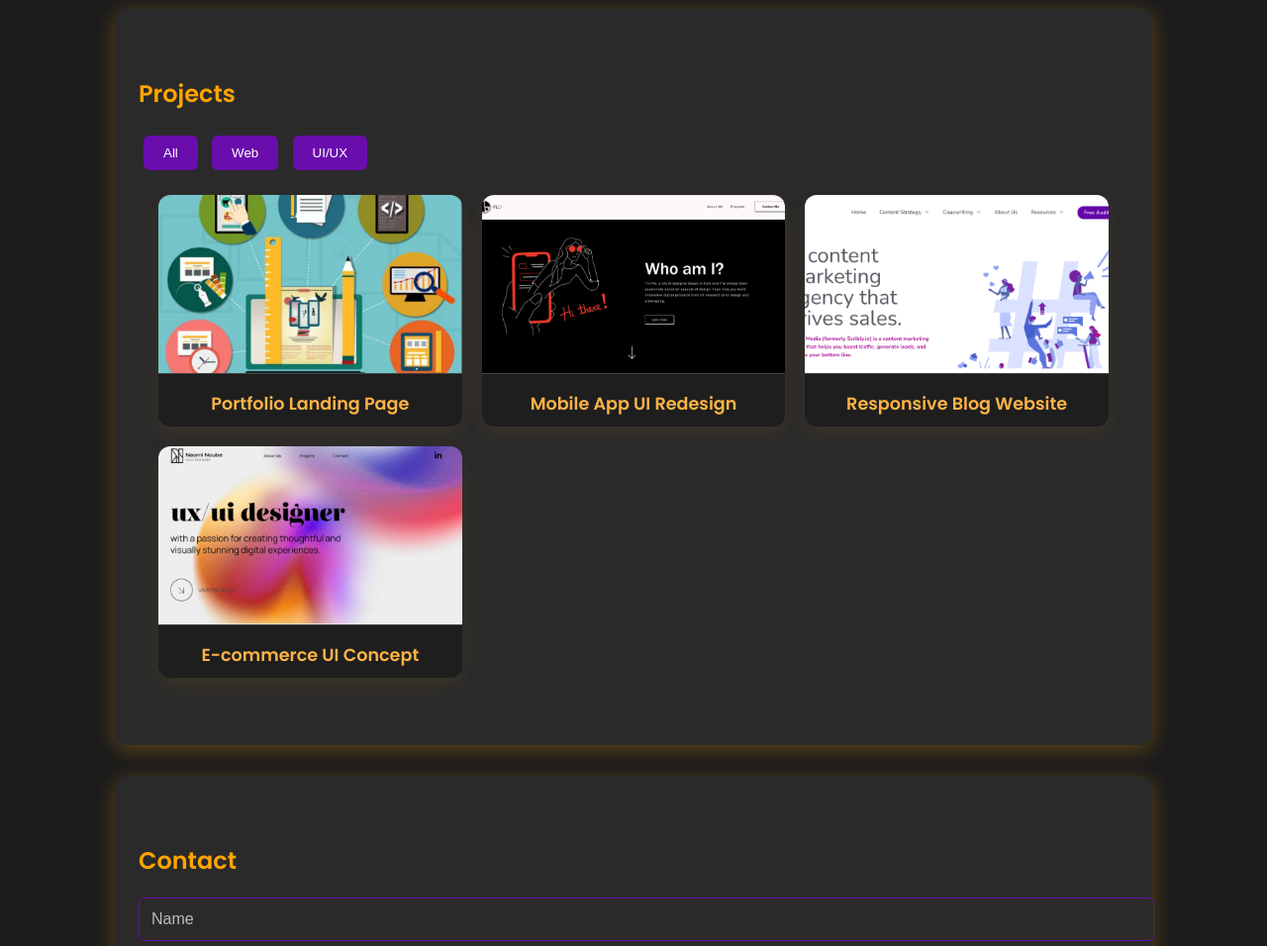
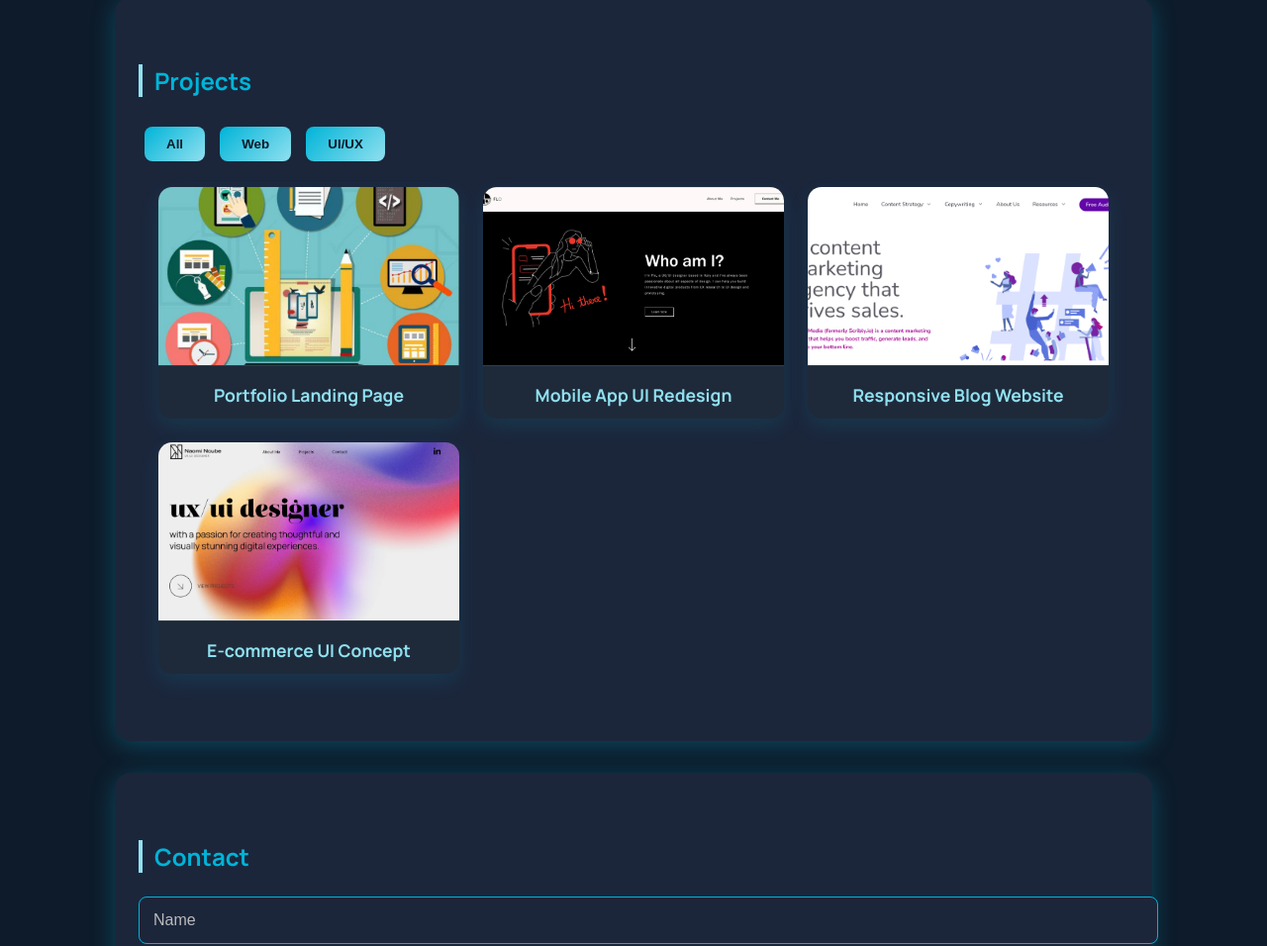
Before and after one commit to sushil-6204/sushsil-, a plain HTML site: page sushil.html in a window 1280 px wide. Shown: the part 820-1776 px from the top of the page at 99% size. Drawn offline with Linux system fonts and the light colour scheme.

Commit message:
Update sushsil.css

```diff
--- a/sushsil.css
+++ b/sushsil.css
@@ -1,124 +1,131 @@
-@import url('https://fonts.googleapis.com/css2?family=Poppins:wght@400;600&display=swap');
+@import url('https://fonts.googleapis.com/css2?family=Manrope:wght@400;700&display=swap');
 
 body {
-  font-family: 'Poppins', sans-serif;
+  font-family: 'Manrope', sans-serif;
   margin: 0;
   padding: 0;
-  background-color: #1c1c1c; /* Still dark background */
-  color: #ffffff; /* White text for contrast */
+  background-color: #0d1b2a; /* Deep navy */
+  color: #ffffff;
 }
 
 header {
-  background: linear-gradient(135deg, #6a0dad, #ff7f50); /* Purple to orange gradient */
+  background: linear-gradient(135deg, #0077b6, #00b4d8); /* Deep to bright teal */
   color: #ffffff;
-  padding: 1.5em;
+  padding: 2em 1em;
   text-align: center;
-  box-shadow: 0 2px 10px rgba(0,0,0,0.3);
+  box-shadow: 0 2px 15px rgba(0, 180, 216, 0.4);
 }
 
 nav a {
-  margin: 0 15px;
+  margin: 0 12px;
   color: #ffffff;
   text-decoration: none;
-  font-weight: 600;
+  font-weight: 700;
+  transition: color 0.3s ease;
 }
 
 nav a:hover {
-  text-decoration: underline;
-  color: #ffb347; /* Light orange on hover */
+  color: #90e0ef; /* Minty hover */
 }
 
 section {
   padding: 3em 1.5em;
   max-width: 1000px;
-  margin: auto;
-  background: #2a2a2a;
-  border-radius: 12px;
-  box-shadow: 0 4px 20px rgba(255, 165, 0, 0.3); /* Orange glow */
-  margin-top: 2em;
+  margin: 2em auto;
+  background: #1b263b;
+  border-radius: 16px;
+  box-shadow: 0 4px 25px rgba(0, 180, 216, 0.3); /* Teal glow */
 }
 
 h2 {
-  color: #ffa500; /* Bright orange headers */
+  color: #00b4d8;
+  margin-bottom: 1em;
+  border-left: 4px solid #90e0ef;
+  padding-left: 0.5em;
 }
 
 .filter-buttons button {
-  margin: 5px;
-  padding: 10px 20px;
-  background-color: #6a0dad; /* Purple */
-  color: white;
+  margin: 6px;
+  padding: 10px 22px;
+  background: linear-gradient(135deg, #00b4d8, #90e0ef);
+  color: #0d1b2a;
   border: none;
-  border-radius: 6px;
+  border-radius: 8px;
+  font-weight: 600;
   cursor: pointer;
-  transition: background-color 0.3s ease;
+  transition: transform 0.2s ease, background-color 0.3s ease;
 }
 
 .filter-buttons button:hover {
-  background-color: #ff7f50; /* Coral-orange on hover */
+  transform: scale(1.05);
+  background: #00b4d8;
+  color: #ffffff;
 }
 
 .project-gallery {
   display: grid;
   grid-template-columns: repeat(auto-fit, minmax(250px, 1fr));
-  gap: 20px;
+  gap: 24px;
   padding: 20px;
 }
 
 .project-card {
-  background: #1e1e1e;
-  border-radius: 12px;
+  background: #1e2a3a;
+  border-radius: 14px;
   overflow: hidden;
-  box-shadow: 0 8px 20px rgba(255, 165, 0, 0.08); /* Light orange */
-  transition: transform 0.2s ease, box-shadow 0.2s ease;
+  box-shadow: 0 8px 20px rgba(0, 180, 216, 0.12);
+  transition: transform 0.3s ease, box-shadow 0.3s ease;
+  color: #ffffff;
   text-align: center;
-  color: #f0f0f0;
 }
 
 .project-card:hover {
-  transform: translateY(-5px);
-  box-shadow: 0 12px 25px rgba(255, 165, 0, 0.2);
+  transform: translateY(-6px);
+  box-shadow: 0 12px 30px rgba(0, 180, 216, 0.25);
 }
 
 .project-card img {
   width: 100%;
   height: 180px;
   object-fit: cover;
-  border-bottom: 1px solid #444;
+  border-bottom: 1px solid #2c3e50;
 }
 
 .project-card h3 {
-  margin: 10px 0;
+  margin: 12px 0;
   font-size: 1.1rem;
-  color: #ffb347; /* Soft orange */
+  color: #90e0ef;
 }
 
 form input, form textarea {
   display: block;
   width: 100%;
-  margin: 12px 0;
-  padding: 12px;
-  border: 1px solid #6a0dad;
-  border-radius: 6px;
+  margin: 14px 0;
+  padding: 14px;
+  border: 1px solid #00b4d8;
+  border-radius: 8px;
   font-size: 1em;
-  background-color: #2a2a2a;
-  color: white;
+  background-color: #1b263b;
+  color: #ffffff;
 }
 
 form input::placeholder,
 form textarea::placeholder {
-  color: #bbb;
+  color: #bbbbbb;
 }
 
 form button {
-  padding: 10px 20px;
-  background-color: #ff7f50; /* Coral-orange */
-  color: #ffffff;
+  padding: 12px 24px;
+  background: linear-gradient(135deg, #00b4d8, #90e0ef);
+  color: #0d1b2a;
   border: none;
-  border-radius: 6px;
+  border-radius: 8px;
   cursor: pointer;
-  font-weight: bold;
+  font-weight: 700;
+  transition: background 0.3s ease;
 }
 
 form button:hover {
-  background-color: #6a0dad; /* Purple on hover */
+  background: #00b4d8;
+  color: #ffffff;
 }
```
